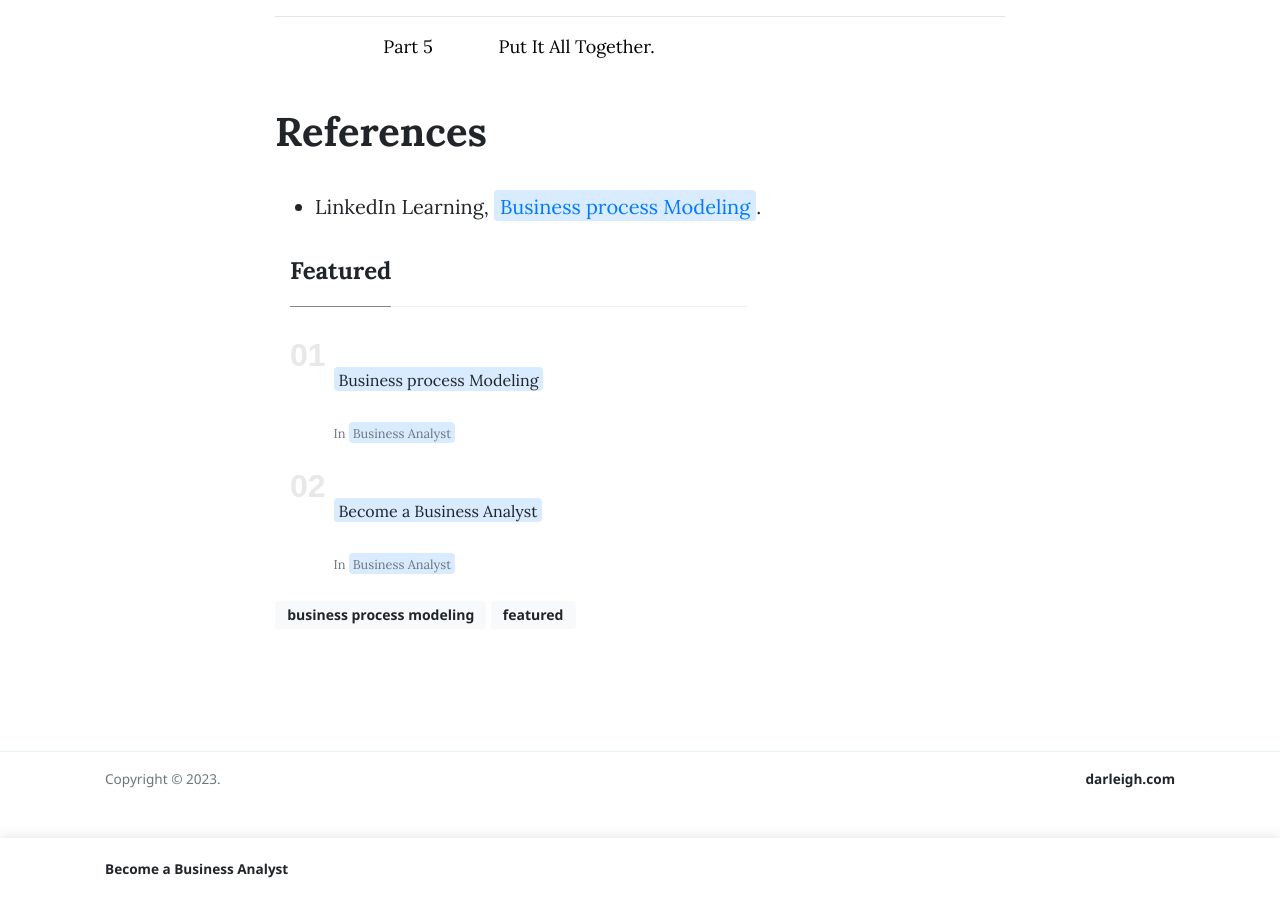
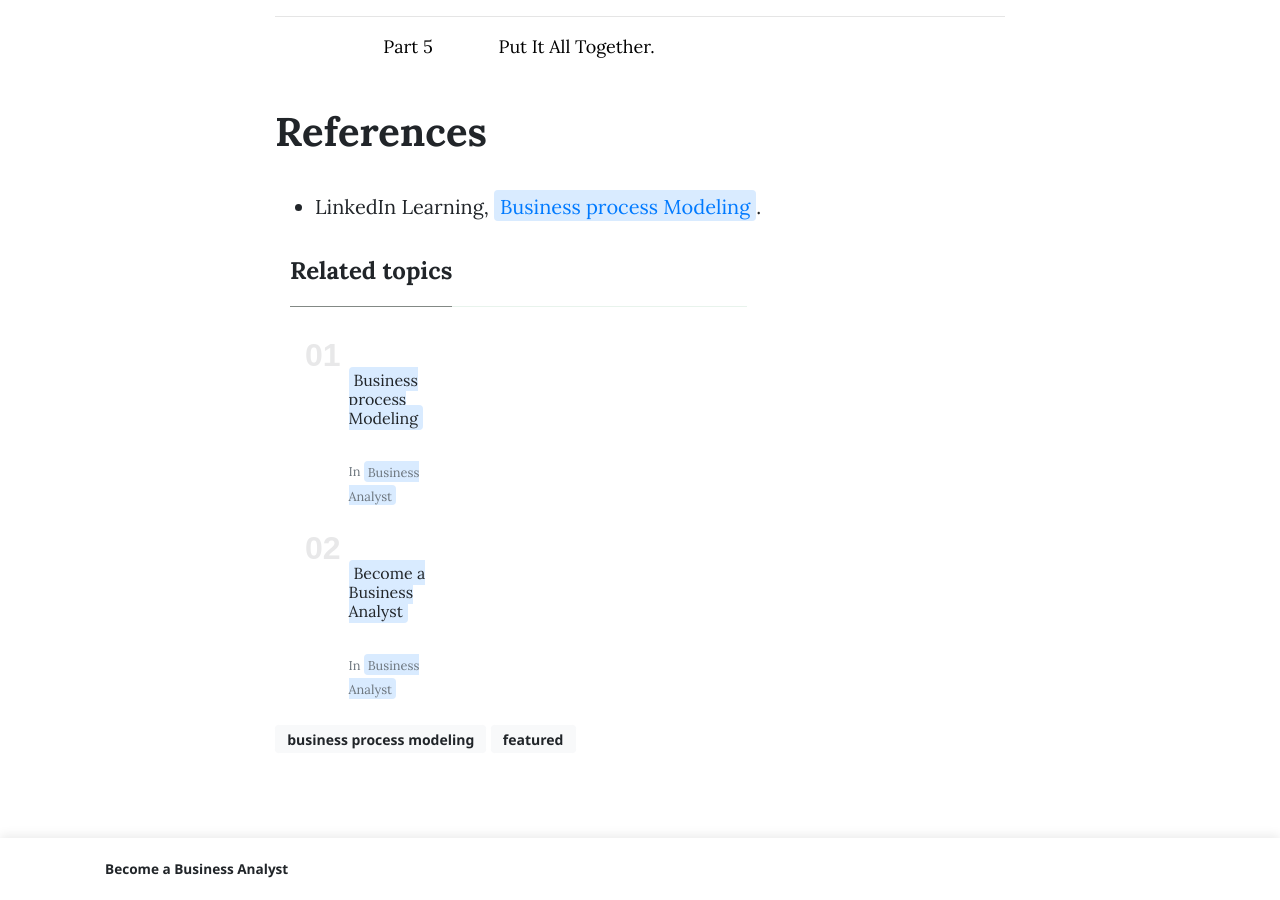
Before and after one commit to darleigh/blog, a Jekyll site: the page built from _posts/2023-03-13-Business-Process-Modeling.md, in a window 1280 px wide and 900 px high, scrolled down 910 px. Built offline with Jekyll 4.4.1, drawn with Linux system fonts in a browser that asks for light colours; nearby versions of some CDN libraries; comment, search, counter and statistics services are not loaded.

Commit message:
Related topics

```diff
--- a/_includes/sidebar-related.html
+++ b/_includes/sidebar-related.html
@@ -1,44 +1,21 @@
-
 <div class="sticky-top sticky-top-offset">
     <h4 class="font-weight-bold spanborder"><span>Related topics</span></h4>
     <ol class="list-featured">
-        {% assign current_tags = page.tags %}
-        {% for post in site.posts %}
-        {% assign post_tags = post.tags %}
-        {% if post_tags contains any current_tags %}
-            <li class="mb-4">
+        {% for post in site.tags.featured %}
+            <li class="mb-4 col-lg-4">
             <span>
                 <h6 class="font-weight-bold">
-                <a href="{{site.baseurl}}{{ post.url }}" class="text-dark">{{ post.title }}</a>
+                    <a href="{{site.baseurl}}{{ post.url }}" class="text-dark">{{ post.title }}</a>
                 </h6>
                 <span class="d-block text-muted">
-                In <span class="catlist">
+                    In <span class="catlist">
                     {% for category in post.categories %}
                     <a class="text-capitalize text-muted smoothscroll" href="{{site.baseurl}}/categories.html#{{ category | downcase }}">{{ category }}</a><span class="sep">, </span>
                     {% endfor %}
-                </span>
+                    </span>
                 </span>
             </span>
             </li>
-        {% endif %}
-            {% else %}
-                {% for post in site.tags.featured %}
-                    <li class="mb-4">
-                    <span>
-                        <h6 class="font-weight-bold">
-                        <a href="{{site.baseurl}}{{ post.url }}" class="text-dark">{{ post.title }}</a>
-                        </h6>
-                        <span class="d-block text-muted">
-                        In <span class="catlist">
-                            {% for category in post.categories %}
-                            <a class="text-capitalize text-muted smoothscroll" href="{{site.baseurl}}/categories.html#{{ category | downcase }}">{{ category }}</a><span class="sep">, </span>
-                            {% endfor %}
-                        </span>
-                        </span>
-                    </span>
-                    </li>
-                {% endfor %}
         {% endfor %}
-
     </ol>
 </div>
--- a/_layouts/post.html
+++ b/_layouts/post.html
@@ -61,7 +61,7 @@
 			{{ content }}
 				<!-- Can them cac bai viet lien quan -->
 				<div class="col-md-12 col-lg-8">
-					{% include sidebar-featured.html %}
+					{% include sidebar-related.html %}
 			 	</div>
 			</article>
 
```
